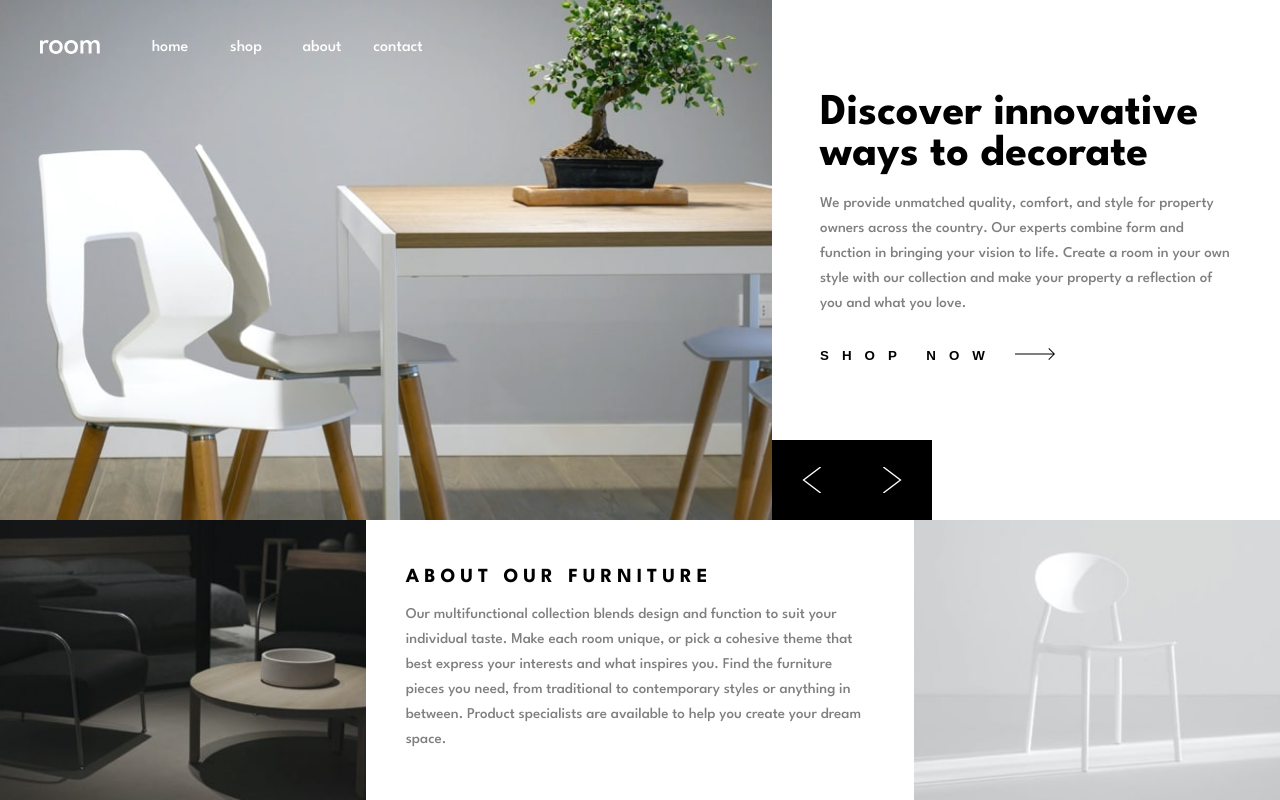
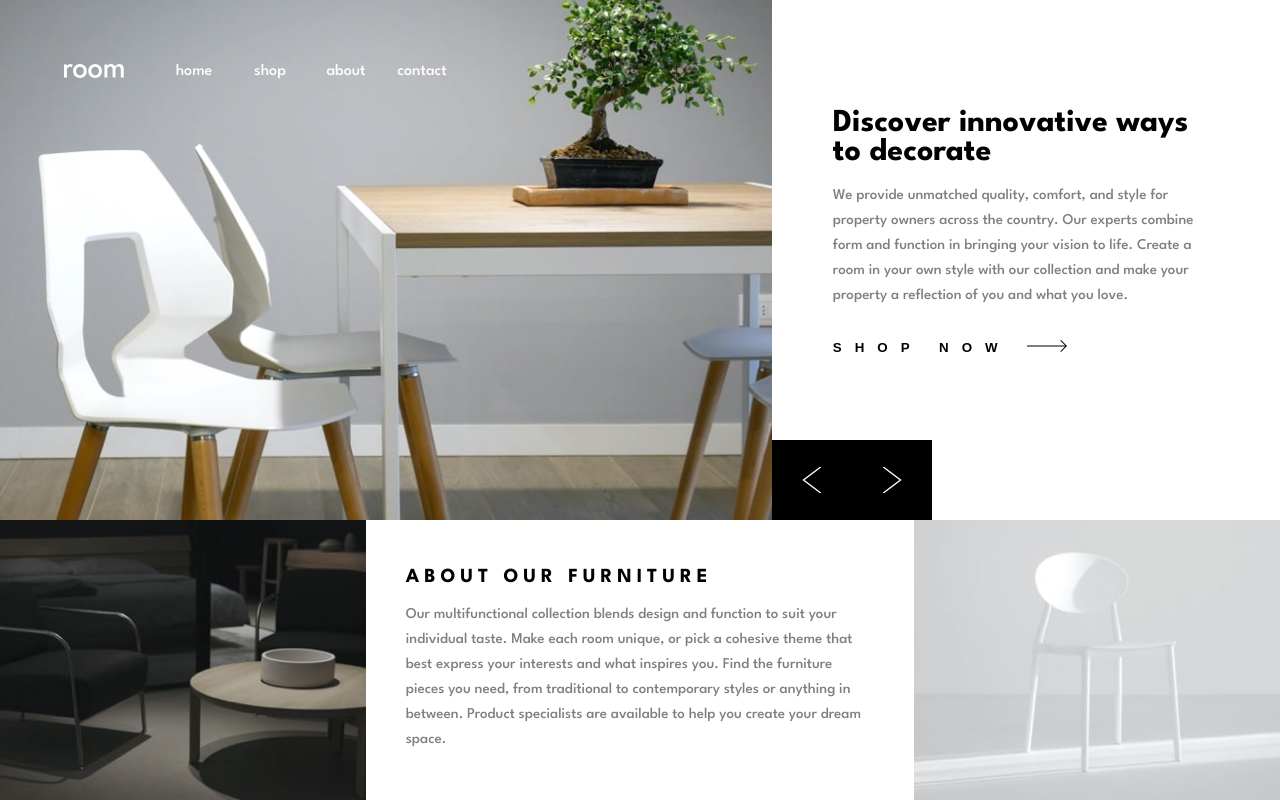
Before and after one commit to caloyv/room-homepage, a plain HTML site: page index.html in a window 1280 px wide. Drawn offline with Linux system fonts and the light colour scheme; a web font is replaced by a local one.

Commit message:
fix: padding

```diff
--- a/styles.css
+++ b/styles.css
@@ -206,7 +206,8 @@ ul li {
     header {
         justify-content: space-between;
         gap: 2.5rem;
-        padding-left: 2.5rem;
+        padding-left: 4rem;
+        padding-top: 4rem;
     }
 
     #desktop-view {
@@ -248,11 +249,11 @@ ul li {
 
     .grid-2 {
         grid-column: span 2;
-        padding: min(calc(6vw + 1rem), 100px) min(calc(5vw - 1rem),80px);
+        padding: min(calc(6vw + 2rem), 120px) min(calc(6vw - 1rem),90px);
     }
 
     .desc-container h1 {
-        font-size: clamp(28px,calc(5vw - 1rem), 44px);
+        font-size: clamp(27px,calc(10vw - 6rem), 44px);
     }
 
     .desc-container h2 {
```
